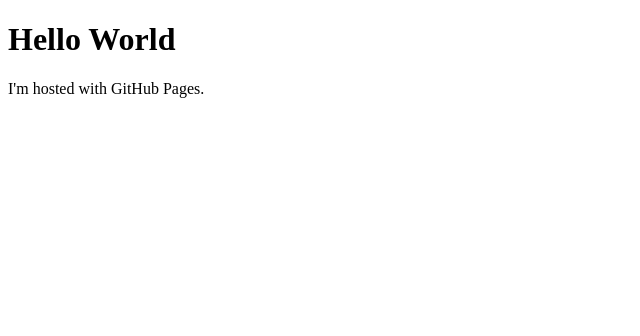
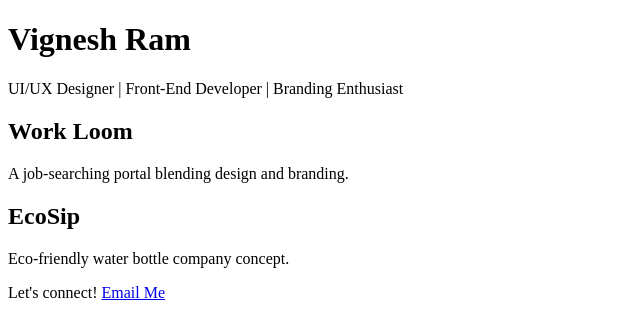
Before and after one commit to VigneshRam30/VigneshRam30.github.io, a plain HTML site: page index.html in a window 1280 px wide. Shown: the whole page, without its empty margins (0-640 px from the left). Drawn offline with Linux system fonts and the light colour scheme.

Commit message:
gpt version trail

```diff
--- a/index.html
+++ b/index.html
@@ -1,7 +1,31 @@
 <!DOCTYPE html>
-<html>
+<html lang="en">
+<head>
+    <meta charset="UTF-8">
+    <meta name="viewport" content="width=device-width, initial-scale=1.0">
+    <title>Vignesh Ram | Portfolio</title>
+    <link rel="stylesheet" href="styles.css">
+    <script defer src="script.js"></script>
+</head>
 <body>
-<h1>Hello World</h1>
-<p>I'm hosted with GitHub Pages.</p>
+    <header>
+        <h1 class="fade-in">Vignesh Ram</h1>
+        <p class="fade-in">UI/UX Designer | Front-End Developer | Branding Enthusiast</p>
+    </header>
+
+    <section class="projects">
+        <div class="project fade-in" onclick="showDetails('Work Loom')">
+            <h2>Work Loom</h2>
+            <p>A job-searching portal blending design and branding.</p>
+        </div>
+        <div class="project fade-in" onclick="showDetails('EcoSip')">
+            <h2>EcoSip</h2>
+            <p>Eco-friendly water bottle company concept.</p>
+        </div>
+    </section>
+
+    <footer>
+        <p class="fade-in">Let's connect! <a href="mailto:vignesh@example.com">Email Me</a></p>
+    </footer>
 </body>
 </html>
```
